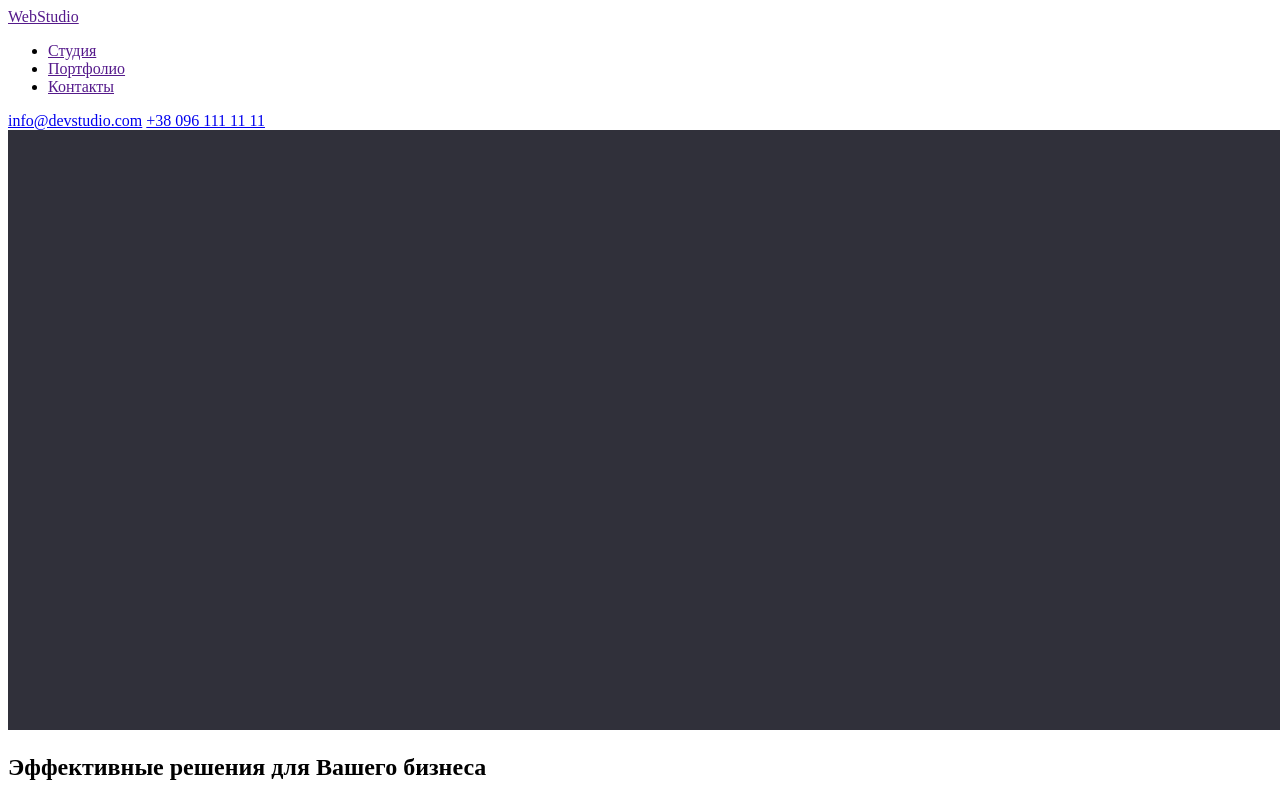
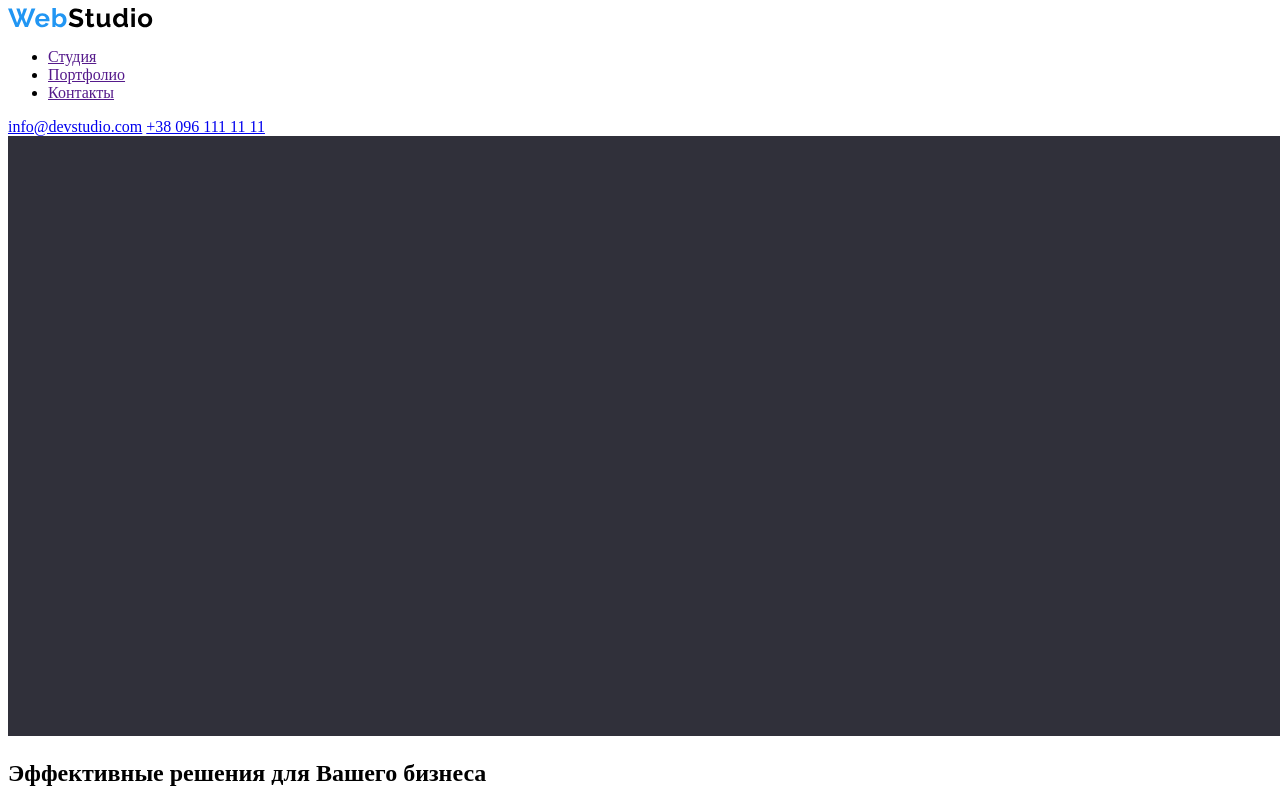
Before and after one commit to andreyole777/goit-markup-hw-01, a plain HTML site: page index.html in a window 1280 px wide. Shown: the top 798 px of the page. Drawn offline with Linux system fonts and the light colour scheme.

Commit message:
Add logotype

```diff
--- a/index.html
+++ b/index.html
@@ -9,7 +9,9 @@
   <body>
     <header>
       <nav>
-        <a href="">WebStudio</a>
+        <a href="">
+          <img src="./images/logo.svg" alt="Логотип" />
+        </a>
         <ul>
           <li>
             <a href="">Студия</a>
@@ -96,7 +98,9 @@
       </section>
     </main>
     <footer>
-      <a href="">WebStudio</a>
+      <a href="">
+        <img src="./images/logo.svg" alt="Логотип" />
+      </a>
       <p>г. Киев, пр-т Леси Украинки, 26</p>
       <a href="mailto:info@devstudio.com">info@devstudio.com</a>
       <a href="tel:+380961111111">+38 096 111 11 11</a>
```
Also changed, not shown: images/logo.svg (added).
